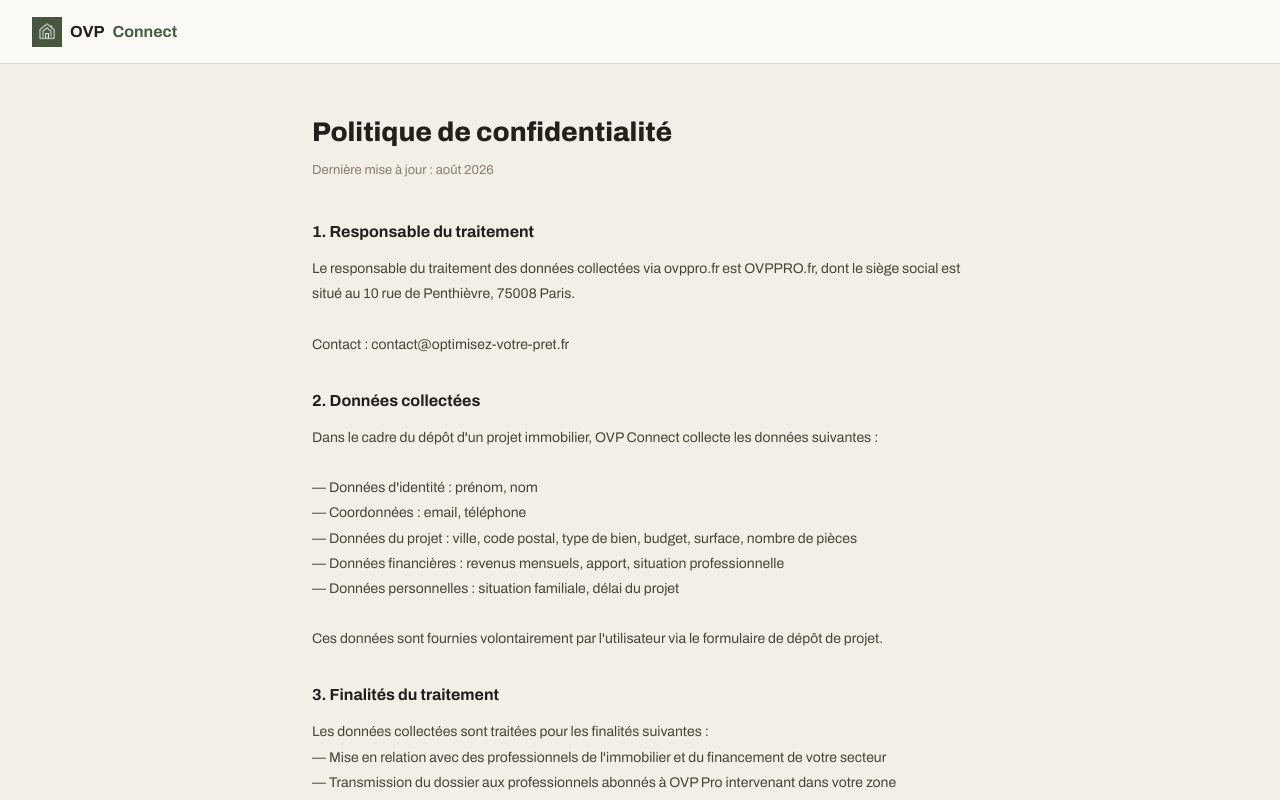
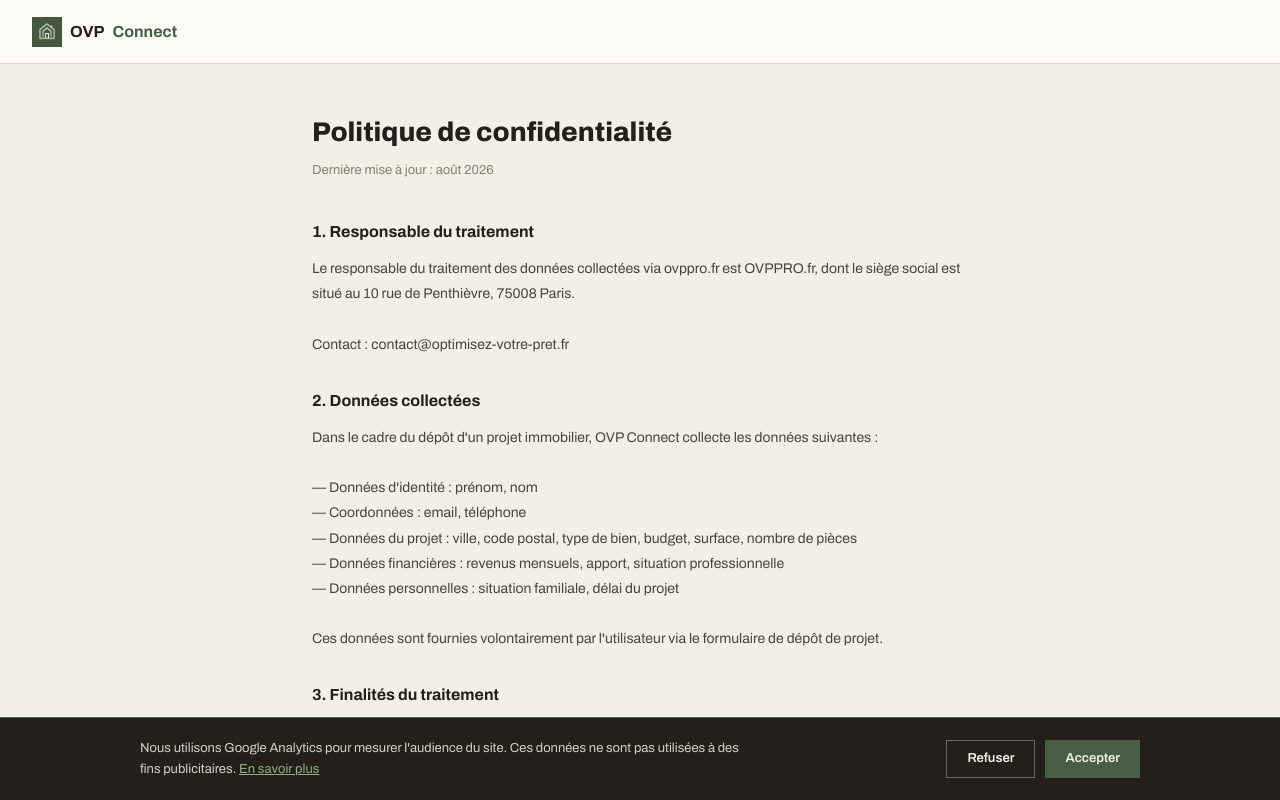
Before and after one commit to Jeremy4418/ovp-connect, a Next.js app: page /confidentialite in a window 1280 px wide. Shown: the top 800 px of the page. Built offline with nearby package versions, Linux system fonts and the light colour scheme.

Commit message:
feat(rgpd): bandeau de consentement cookies, GA charge uniquement apres acceptation

```diff
--- /dev/null
+++ b/app/CookieConsent.tsx
@@ -0,0 +1,114 @@
+"use client";
+import { useEffect, useState } from "react";
+import Script from "next/script";
+
+const CONSENT_KEY = "ovp_cookie_consent";
+
+export default function CookieConsent() {
+  const [consent, setConsent] = useState<"accepted" | "rejected" | null>(null);
+  const [ready, setReady] = useState(false);
+
+  useEffect(() => {
+    const stored = window.localStorage.getItem(CONSENT_KEY);
+    if (stored === "accepted" || stored === "rejected") {
+      setConsent(stored);
+    }
+    setReady(true);
+  }, []);
+
+  const choose = (value: "accepted" | "rejected") => {
+    window.localStorage.setItem(CONSENT_KEY, value);
+    setConsent(value);
+  };
+
+  return (
+    <>
+      {consent === "accepted" && (
+        <>
+          <Script
+            src="https://www.googletagmanager.com/gtag/js?id=G-6JRWFD2CWR"
+            strategy="afterInteractive"
+          />
+          <Script id="google-analytics" strategy="afterInteractive">
+            {`
+              window.dataLayer = window.dataLayer || [];
+              function gtag(){dataLayer.push(arguments);}
+              gtag('js', new Date());
+              gtag('config', 'G-6JRWFD2CWR');
+            `}
+          </Script>
+        </>
+      )}
+
+      {ready && consent === null && (
+        <div
+          role="dialog"
+          aria-label="Consentement aux cookies"
+          style={{
+            position: "fixed",
+            bottom: 0,
+            left: 0,
+            right: 0,
+            zIndex: 100,
+            background: "#241F1A",
+            borderTop: "1px solid #4A5D45",
+            padding: "1.25rem 1.5rem",
+          }}
+        >
+          <div
+            style={{
+              maxWidth: "1000px",
+              margin: "0 auto",
+              display: "flex",
+              alignItems: "center",
+              justifyContent: "space-between",
+              gap: "1.5rem",
+              flexWrap: "wrap",
+            }}
+          >
+            <p style={{ fontSize: "13px", color: "rgba(242,239,231,0.85)", lineHeight: 1.6, margin: 0, maxWidth: "620px", fontFamily: "inherit" }}>
+              Nous utilisons Google Analytics pour mesurer l'audience du site. Ces données ne sont pas utilisées à des fins publicitaires.{" "}
+              <a href="/confidentialite" style={{ color: "#8FAE86", textDecoration: "underline" }}>
+                En savoir plus
+              </a>
+            </p>
+            <div style={{ display: "flex", gap: "10px", flexShrink: 0 }}>
+              <button
+                onClick={() => choose("rejected")}
+                style={{
+                  background: "transparent",
+                  color: "#F2EFE7",
+                  border: "1px solid rgba(242,239,231,0.35)",
+                  padding: "0 20px",
+                  height: "38px",
+                  fontSize: "13px",
+                  fontWeight: 600,
+                  cursor: "pointer",
+                  fontFamily: "inherit",
+                }}
+              >
+                Refuser
+              </button>
+              <button
+                onClick={() => choose("accepted")}
+                style={{
+                  background: "#4A5D45",
+                  color: "#F2EFE7",
+                  border: "none",
+                  padding: "0 20px",
+                  height: "38px",
+                  fontSize: "13px",
+                  fontWeight: 600,
+                  cursor: "pointer",
+                  fontFamily: "inherit",
+                }}
+              >
+                Accepter
+              </button>
+            </div>
+          </div>
+        </div>
+      )}
+    </>
+  );
+}
--- a/app/confidentialite/page.tsx
+++ b/app/confidentialite/page.tsx
@@ -62,7 +62,7 @@ export default function Confidentialite() {
           },
           {
             title: "8. Cookies et mesure d'audience",
-            content: `Le site ovppro.fr utilise des cookies techniques nécessaires à son bon fonctionnement.\n\nLe site utilise également Google Analytics, un outil de mesure d'audience qui permet d'analyser la fréquentation du site (pages visitées, provenance des visiteurs, durée de visite). Ces données sont traitées par Google et peuvent donner lieu à un transfert hors de l'Union européenne, encadré par les clauses contractuelles types de Google.\n\nAucune donnée collectée via Google Analytics n'est utilisée à des fins publicitaires par OVP Connect.`
+            content: `Le site ovppro.fr utilise des cookies techniques nécessaires à son bon fonctionnement.\n\nLe site utilise également Google Analytics, un outil de mesure d'audience qui permet d'analyser la fréquentation du site (pages visitées, provenance des visiteurs, durée de visite). Ce service n'est activé qu'après votre consentement, recueilli via le bandeau affiché lors de votre première visite. Vous pouvez à tout moment refuser ou retirer votre consentement.\n\nCes données sont traitées par Google et peuvent donner lieu à un transfert hors de l'Union européenne, encadré par les clauses contractuelles types de Google. Aucune donnée collectée via Google Analytics n'est utilisée à des fins publicitaires par OVP Connect.`
           },
           {
             title: "9. Sécurité",
--- a/app/layout.tsx
+++ b/app/layout.tsx
@@ -1,6 +1,7 @@
 import type { Metadata } from "next";
 import Script from "next/script";
 import { Archivo } from "next/font/google";
+import CookieConsent from "./CookieConsent";
 import "./globals.css";
 
 const archivo = Archivo({
@@ -56,18 +57,6 @@ export default function RootLayout({
   return (
     <html lang="fr" className={`${archivo.variable} h-full antialiased`}>
       <body className="min-h-full flex flex-col" style={{ fontFamily: "var(--font-archivo), Arial, sans-serif" }}>
-        <Script
-          src="https://www.googletagmanager.com/gtag/js?id=G-6JRWFD2CWR"
-          strategy="afterInteractive"
-        />
-        <Script id="google-analytics" strategy="afterInteractive">
-          {`
-            window.dataLayer = window.dataLayer || [];
-            function gtag(){dataLayer.push(arguments);}
-            gtag('js', new Date());
-            gtag('config', 'G-6JRWFD2CWR');
-          `}
-        </Script>
         <Script id="schema-website" type="application/ld+json" strategy="afterInteractive">
           {JSON.stringify({
             "@context": "https://schema.org",
@@ -88,6 +77,7 @@ export default function RootLayout({
           })}
         </Script>
         {children}
+        <CookieConsent />
       </body>
     </html>
   );
```
